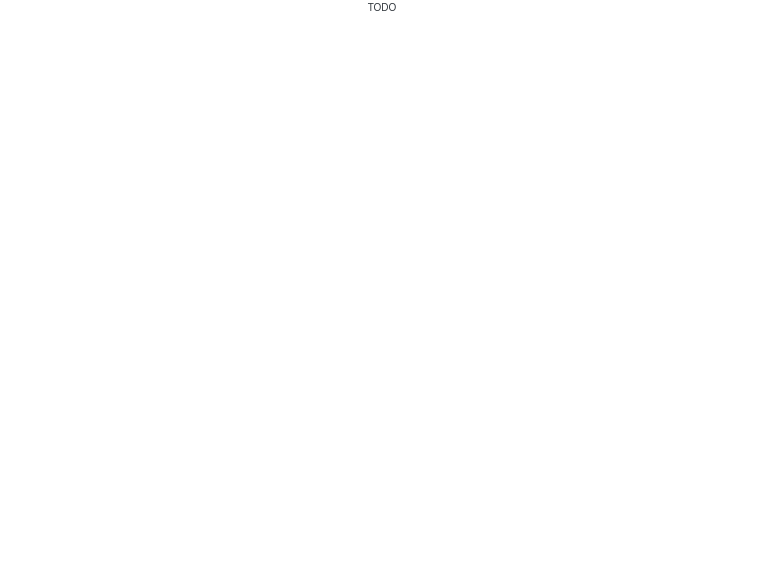
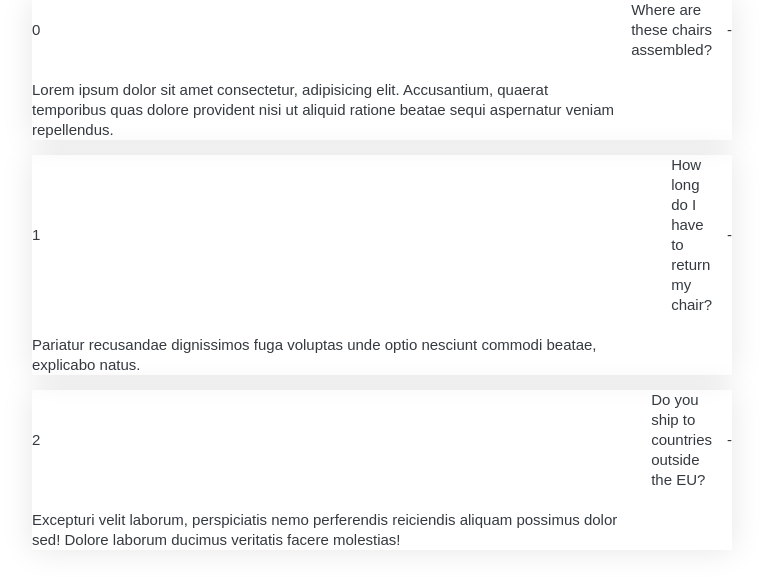
Before and after one commit to Briso10-dev/Proejct-Accordion, a React (Vite) app: page / in a window 1280 px wide. Shown: the top 584 px of the page, without its empty margins (258-1021 px from the left). Built offline with nearby package versions, Linux system fonts and the light colour scheme.

Commit message:
Project starter visualiztion

```diff
--- a/src/components/Accordion.jsx
+++ b/src/components/Accordion.jsx
@@ -1,5 +1,12 @@
+import AccordionItem from "./AccordionItem";
 
-function Accordion() {
-  return <div>TODO</div>;
+function Accordion({ data }) {
+  return (
+    <div className="w-[70rem] flex flex-col gap-6">
+      {data.map((el, i) => (
+        <AccordionItem title={el.title} text={el.text} num={i} />
+      ))}
+    </div>
+  );
 }
 export default Accordion;
--- a/src/components/App.jsx
+++ b/src/components/App.jsx
@@ -21,7 +21,7 @@ const faqs = [
 function App() {
   return (
     <div className="flex justify-center mt-24">
-      <Accordion />
+      <Accordion data={faqs}/>
     </div>
   );
 }
```
